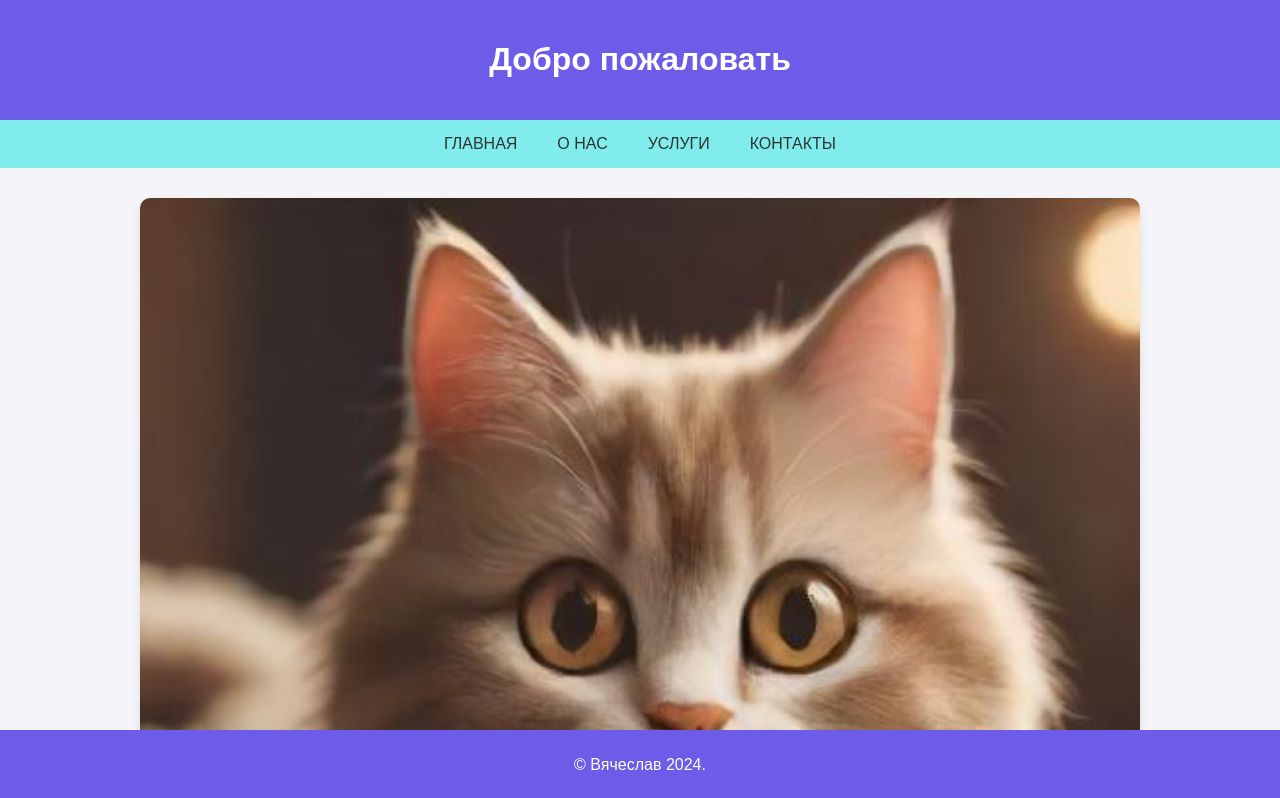
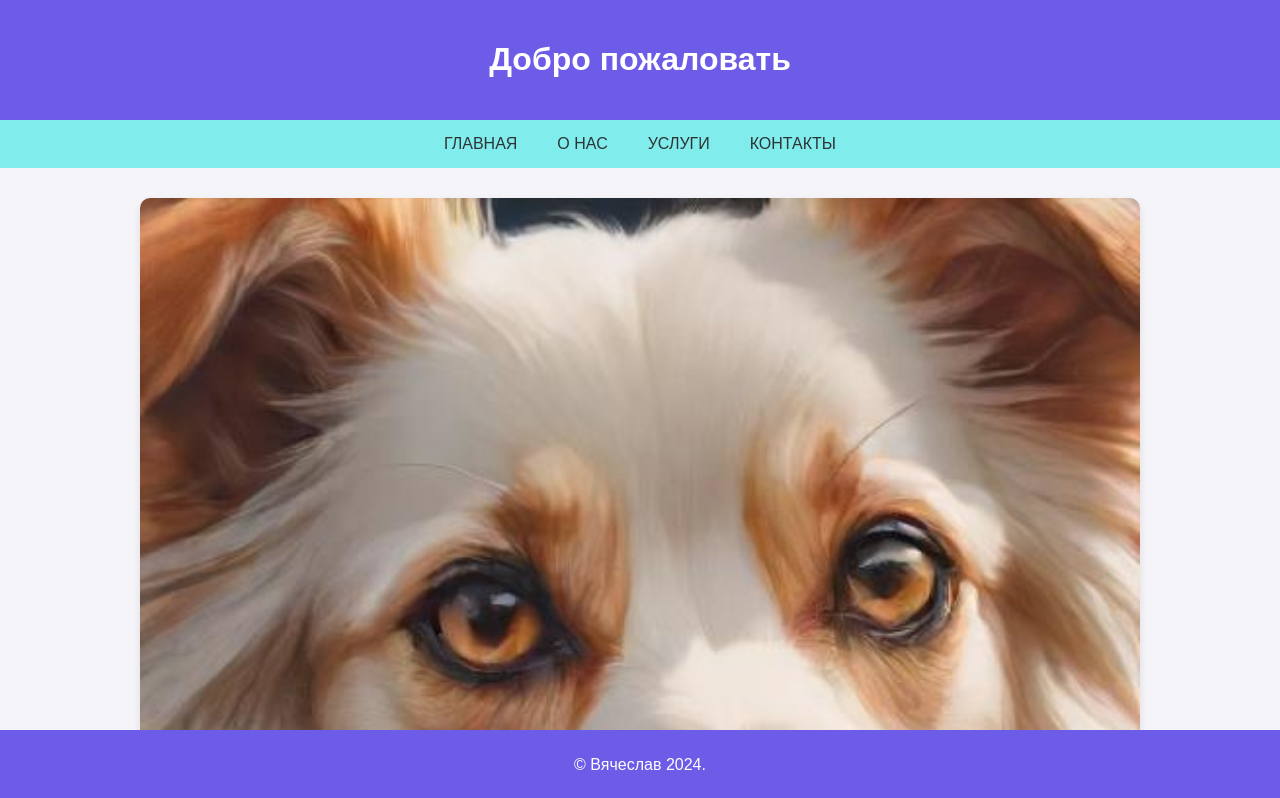
Before and after one commit to SenKek/omg.github.io, a plain HTML site: page index.html in a window 1280 px wide. Shown: the top 798 px of the page. Drawn offline with Linux system fonts and the light colour scheme.

Commit message:
Update index.html

```diff
--- a/index.html
+++ b/index.html
@@ -22,14 +22,14 @@
 </header>
 <div class="container">
     <div class="card">
-        <img src="/docs/assets/cat.jpg" alt="Пример изображения">
+        <img src="https://github.com/SenKek/omg.github.io/blob/main/docs/assets/dog.jpg?raw=true" alt="Пример изображения">
         <div class="card-content">
             <h3>Собака</h3>
             <p>Текст</p>
         </div>
     </div>
     <div class="card">
-        <img src="/docs/assets/cat.jpg" alt="Пример изображения">
+        <img src="https://github.com/SenKek/omg.github.io/blob/main/docs/assets/cat.jpg?raw=true" alt="Пример изображения">
         <div class="card-content">
             <h3>Кот</h3>
             <p>Текс</p>
```
